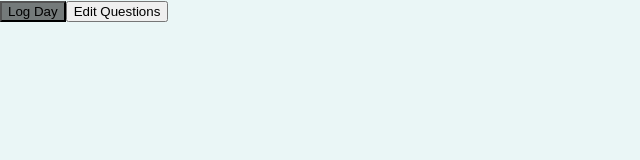
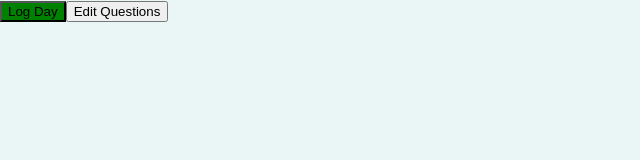
Before and after one commit to Ratanak-Rin-Sbu/Day-Logger-client, a React (Create React App) app: page / in a window 1280 px wide. Shown: the top 160 px of the page, without its empty margins (0-640 px from the left). Built offline with nearby package versions, Linux system fonts and the light colour scheme.

Commit message:
create conflict4

```diff
--- a/src/App.css
+++ b/src/App.css
@@ -227,7 +227,7 @@ h2 {
 }
 
 #btn-open-log-day {
-	background-color:rgba(0, 0, 0, 0.5);
+	background-color: green;
 }
 
 @media screen and (max-width: 500px) {
```
